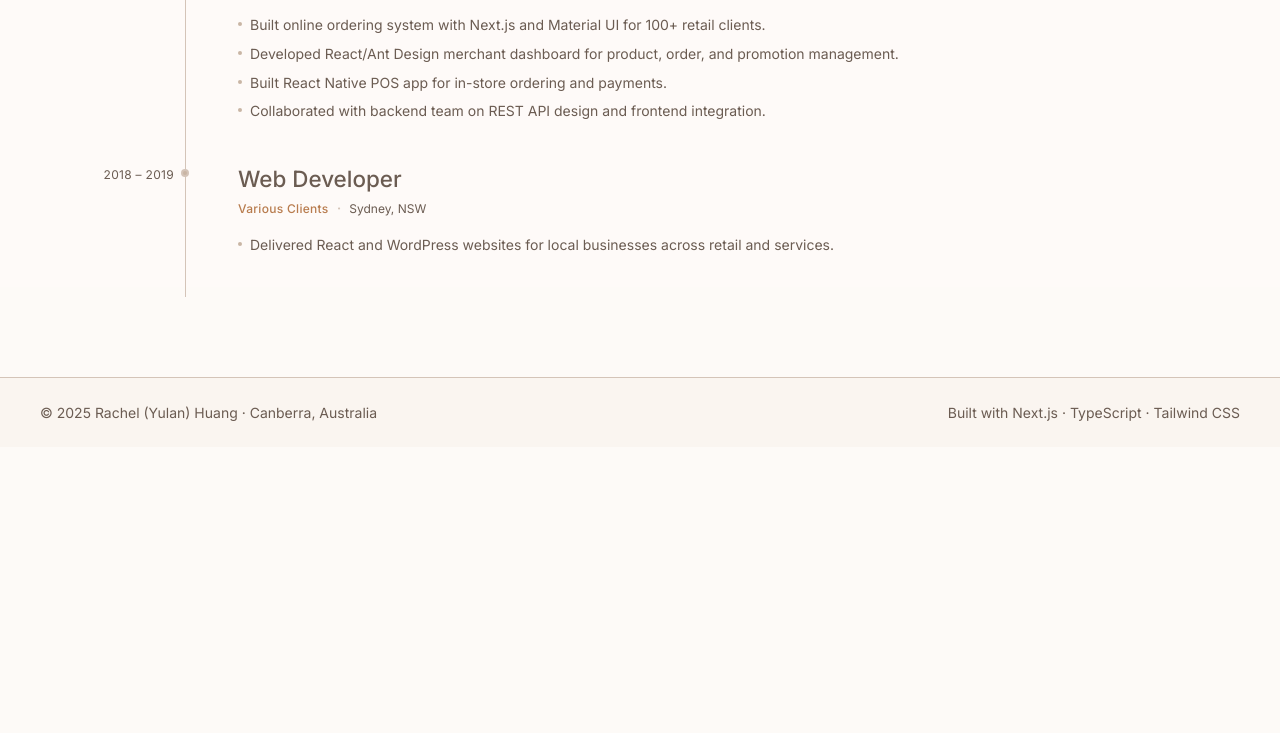
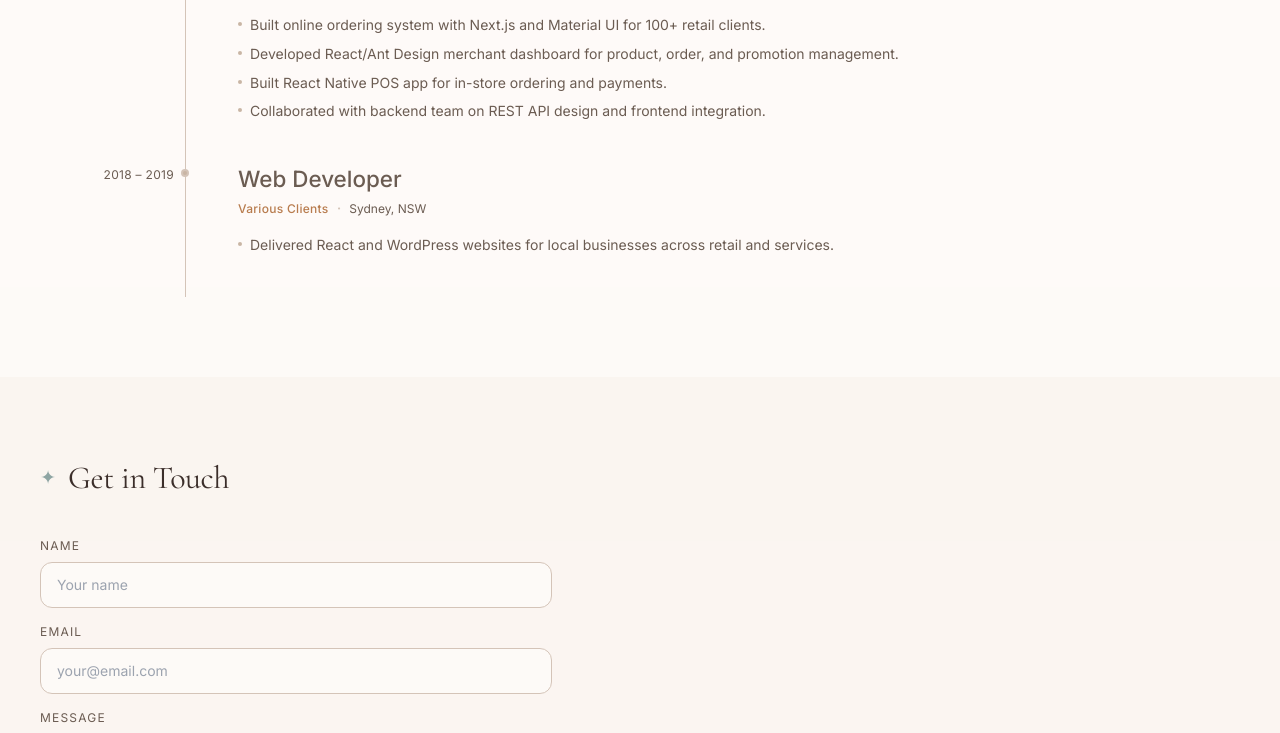
Before and after one commit to yulanh7/my-portfolio, a Next.js app: page / in a window 1280 px wide. Shown: the part 2000-2733 px from the top of the page. Before the commit the page ends 2447 px from the top, so only its background shows below. Built offline with nearby package versions, Linux system fonts and the light colour scheme.

Commit message:
feat(contact): add contact form with Resend email integration

```diff
--- a/package.json
+++ b/package.json
@@ -11,7 +11,8 @@
   "dependencies": {
     "next": "^16.2.6",
     "react": "^19.2.6",
-    "react-dom": "^19.2.6"
+    "react-dom": "^19.2.6",
+    "resend": "^6.12.3"
   },
   "devDependencies": {
     "@types/node": "^20",
--- /dev/null
+++ b/src/app/api/contact/route.ts
@@ -0,0 +1,38 @@
+import { Resend } from "resend";
+import { NextResponse } from "next/server";
+
+const resend = new Resend(process.env.RESEND_API_KEY);
+
+export async function POST(req: Request) {
+  try {
+    const { name, email, message } = await req.json();
+
+    if (!name || !email || !message) {
+      return NextResponse.json(
+        { error: "All fields are required" },
+        { status: 400 },
+      );
+    }
+
+    await resend.emails.send({
+      from: "Portfolio Contact <onboarding@resend.dev>",
+      to: "yulanh.tech@gmail.com",
+      subject: `New message from ${name}`,
+      html: `
+        <h2>New contact from your portfolio</h2>
+        <p><strong>Name:</strong> ${name}</p>
+        <p><strong>Email:</strong> ${email}</p>
+        <p><strong>Message:</strong></p>
+        <p>${message}</p>
+      `,
+      replyTo: email,
+    });
+
+    return NextResponse.json({ success: true });
+  } catch (error) {
+    return NextResponse.json(
+      { error: "Failed to send email" },
+      { status: 500 },
+    );
+  }
+}
--- a/src/app/page.tsx
+++ b/src/app/page.tsx
@@ -9,6 +9,7 @@ import { projects } from "@/data/content";
 import Experience from "@/components/Experience";
 import SectionDecoration from "@/components/SectionDecoration";
 import StarIcon from "@/components/StarIcon";
+import ContactForm from "@/components/ContactForm";
 
 const CARD_WIDTH = 460 + 40; // card width + gap
 
@@ -52,25 +53,67 @@ export default function Home() {
         style={{ background: "rgba(237, 224, 212, 0.2)" }}
       >
         <SectionDecoration position="top-right" sectionId="projects" toggle>
-          <div className="decoration-item absolute" style={{ top: "0px", right: "0px", animationDelay: "0.1s" }}>
-            <StarIcon size={40} color="var(--color-text-primary)" style={{ opacity: 0.6 }} />
+          <div
+            className="decoration-item absolute"
+            style={{ top: "0px", right: "0px", animationDelay: "0.1s" }}
+          >
+            <StarIcon
+              size={40}
+              color="var(--color-text-primary)"
+              style={{ opacity: 0.6 }}
+            />
           </div>
-          <div className="decoration-item absolute" style={{ top: "-10px", right: "52px", animationDelay: "0.25s" }}>
-            <StarIcon size={22} color="var(--color-text-primary)" style={{ opacity: 0.5 }} />
+          <div
+            className="decoration-item absolute"
+            style={{ top: "-10px", right: "52px", animationDelay: "0.25s" }}
+          >
+            <StarIcon
+              size={22}
+              color="var(--color-text-primary)"
+              style={{ opacity: 0.5 }}
+            />
           </div>
-          <div className="decoration-item absolute" style={{ top: "28px", right: "48px", animationDelay: "0.4s" }}>
-            <StarIcon size={14} color="var(--color-text-primary)" style={{ opacity: 0.4 }} />
+          <div
+            className="decoration-item absolute"
+            style={{ top: "28px", right: "48px", animationDelay: "0.4s" }}
+          >
+            <StarIcon
+              size={14}
+              color="var(--color-text-primary)"
+              style={{ opacity: 0.4 }}
+            />
           </div>
         </SectionDecoration>
         <SectionDecoration position="bottom-left" sectionId="projects" toggle>
-          <div className="decoration-item absolute" style={{ bottom: "0px", left: "0px", animationDelay: "0.1s" }}>
-            <StarIcon size={40} color="var(--color-accent-brown)" style={{ opacity: 0.6 }} />
+          <div
+            className="decoration-item absolute"
+            style={{ bottom: "0px", left: "0px", animationDelay: "0.1s" }}
+          >
+            <StarIcon
+              size={40}
+              color="var(--color-accent-brown)"
+              style={{ opacity: 0.6 }}
+            />
           </div>
-          <div className="decoration-item absolute" style={{ bottom: "-10px", left: "52px", animationDelay: "0.25s" }}>
-            <StarIcon size={22} color="var(--color-accent-brown)" style={{ opacity: 0.5 }} />
+          <div
+            className="decoration-item absolute"
+            style={{ bottom: "-10px", left: "52px", animationDelay: "0.25s" }}
+          >
+            <StarIcon
+              size={22}
+              color="var(--color-accent-brown)"
+              style={{ opacity: 0.5 }}
+            />
           </div>
-          <div className="decoration-item absolute" style={{ bottom: "28px", left: "48px", animationDelay: "0.4s" }}>
-            <StarIcon size={14} color="var(--color-accent-green)" style={{ opacity: 0.4 }} />
+          <div
+            className="decoration-item absolute"
+            style={{ bottom: "28px", left: "48px", animationDelay: "0.4s" }}
+          >
+            <StarIcon
+              size={14}
+              color="var(--color-accent-green)"
+              style={{ opacity: 0.4 }}
+            />
           </div>
         </SectionDecoration>
         <div className="container">
@@ -142,6 +185,21 @@ export default function Home() {
       {/* next: Experience → bg-bg-primary */}
       <Experience />
 
+      {/* Contact */}
+      <section
+        id="contact"
+        className="py-20"
+        style={{ background: "rgba(237, 224, 212, 0.2)" }}
+      >
+        <div className="container">
+          <div className="flex items-center gap-3 mb-10">
+            <span className="star-decoration text-accent-green">✦</span>
+            <h2>Get in Touch</h2>
+          </div>
+          <ContactForm />
+        </div>
+      </section>
+
       <Footer />
     </>
   );
--- /dev/null
+++ b/src/components/ContactForm.tsx
@@ -0,0 +1,138 @@
+"use client";
+
+import { useState } from "react";
+
+export default function ContactForm() {
+  const [form, setForm] = useState({ name: "", email: "", message: "" });
+  const [status, setStatus] = useState<
+    "idle" | "loading" | "success" | "error"
+  >("idle");
+
+  const handleSubmit = async (e: React.MouseEvent) => {
+    e.preventDefault();
+    setStatus("loading");
+
+    try {
+      const res = await fetch("/api/contact", {
+        method: "POST",
+        headers: { "Content-Type": "application/json" },
+        body: JSON.stringify(form),
+      });
+
+      if (res.ok) {
+        setStatus("success");
+        setForm({ name: "", email: "", message: "" });
+      } else {
+        setStatus("error");
+      }
+    } catch {
+      setStatus("error");
+    }
+  };
+
+  return (
+    <div className="max-w-lg">
+      <div className="flex flex-col gap-4">
+        {/* Name */}
+        <div>
+          <label className="text-xs tracking-widest uppercase text-text-secondary mb-2 block">
+            Name
+          </label>
+          <input
+            type="text"
+            value={form.name}
+            onChange={(e) => setForm({ ...form, name: e.target.value })}
+            placeholder="Your name"
+            className="w-full px-4 py-3 text-sm rounded-md outline-none transition-all duration-300"
+            style={{
+              background: "var(--color-bg-primary)",
+              border: "1px solid var(--color-border)",
+              color: "var(--color-text-primary)",
+            }}
+            onFocus={(e) =>
+              (e.target.style.borderColor = "var(--color-accent-brown)")
+            }
+            onBlur={(e) => (e.target.style.borderColor = "var(--color-border)")}
+          />
+        </div>
+
+        {/* Email */}
+        <div>
+          <label className="text-xs tracking-widest uppercase text-text-secondary mb-2 block">
+            Email
+          </label>
+          <input
+            type="email"
+            value={form.email}
+            onChange={(e) => setForm({ ...form, email: e.target.value })}
+            placeholder="your@email.com"
+            className="w-full px-4 py-3 text-sm rounded-md outline-none transition-all duration-300"
+            style={{
+              background: "var(--color-bg-primary)",
+              border: "1px solid var(--color-border)",
+              color: "var(--color-text-primary)",
+            }}
+            onFocus={(e) =>
+              (e.target.style.borderColor = "var(--color-accent-brown)")
+            }
+            onBlur={(e) => (e.target.style.borderColor = "var(--color-border)")}
+          />
+        </div>
+
+        {/* Message */}
+        <div>
+          <label className="text-xs tracking-widest uppercase text-text-secondary mb-2 block">
+            Message
+          </label>
+          <textarea
+            value={form.message}
+            onChange={(e) => setForm({ ...form, message: e.target.value })}
+            placeholder="Tell me about your project..."
+            rows={5}
+            className="w-full px-4 py-3 text-sm rounded-md outline-none transition-all duration-300 resize-none"
+            style={{
+              background: "var(--color-bg-primary)",
+              border: "1px solid var(--color-border)",
+              color: "var(--color-text-primary)",
+            }}
+            onFocus={(e) =>
+              (e.target.style.borderColor = "var(--color-accent-brown)")
+            }
+            onBlur={(e) => (e.target.style.borderColor = "var(--color-border)")}
+          />
+        </div>
+
+        {/* Submit */}
+        <button
+          onClick={handleSubmit}
+          disabled={status === "loading"}
+          className="btn-contact w-fit px-8 py-3 transition-all duration-300"
+          style={{
+            background:
+              status === "loading"
+                ? "var(--color-bg-accent)"
+                : "var(--color-accent-brown)",
+            border: "none",
+            color: "white",
+            cursor: status === "loading" ? "wait" : "none",
+            borderRadius: "var(--radius-full)",
+          }}
+        >
+          {status === "loading" ? "Sending..." : "Send Message"}
+        </button>
+
+        {/* Status messages */}
+        {status === "success" && (
+          <p className="text-sm" style={{ color: "var(--color-accent-green)" }}>
+            ✓ Message sent! I'll get back to you soon.
+          </p>
+        )}
+        {status === "error" && (
+          <p className="text-sm" style={{ color: "#e05c5c" }}>
+            Something went wrong. Please try again or email me directly.
+          </p>
+        )}
+      </div>
+    </div>
+  );
+}
```
Also changed, not shown: 1 other file (tests, documents, lock files or other folders).
